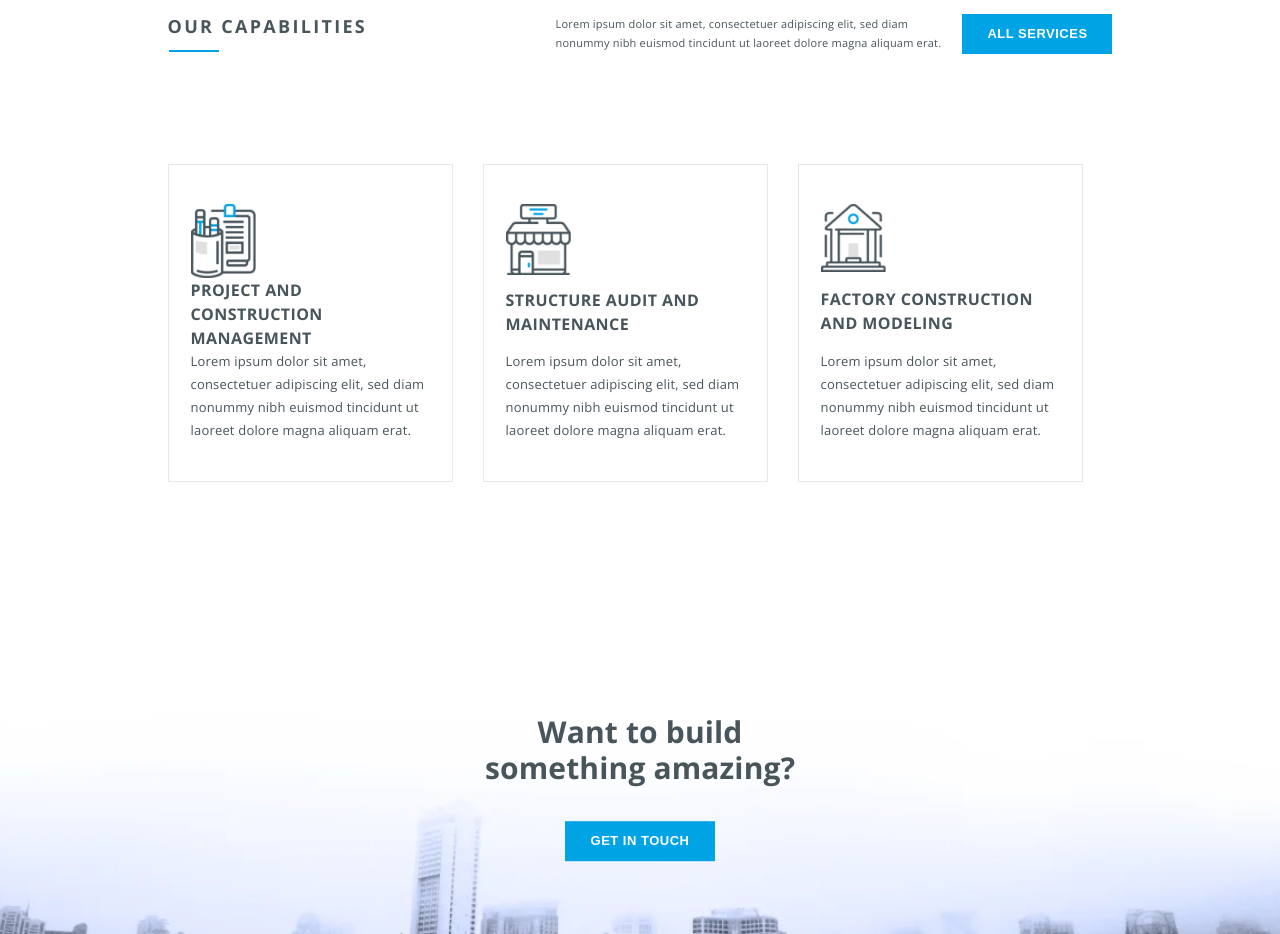
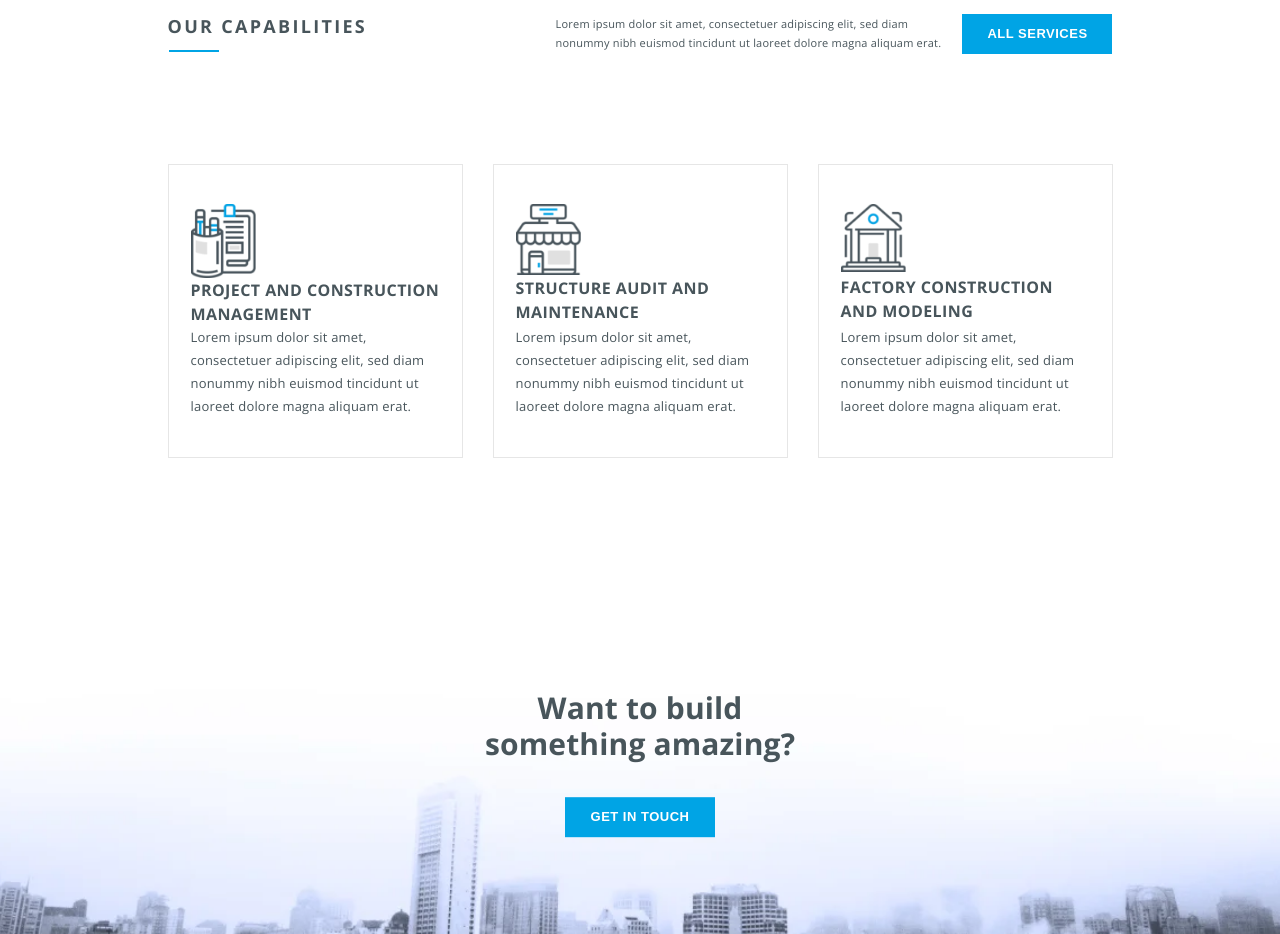
Before and after one commit to vltally/first-task, a plain HTML site: page index.html in a window 1280 px wide. Shown: the part 1360-2294 px from the top of the page. Drawn offline with nearby package versions, Linux system fonts and the light colour scheme.

Commit message:
Our-capabilities width fix

```diff
--- a/css/main.css
+++ b/css/main.css
@@ -386,7 +386,7 @@ img{
     flex-wrap: nowrap;
     justify-content: flex-start;
     margin-inline: -15px;
-    max-width: 945px;
+    max-width: 978px;
 }
 
 .card-wrapper{
```
